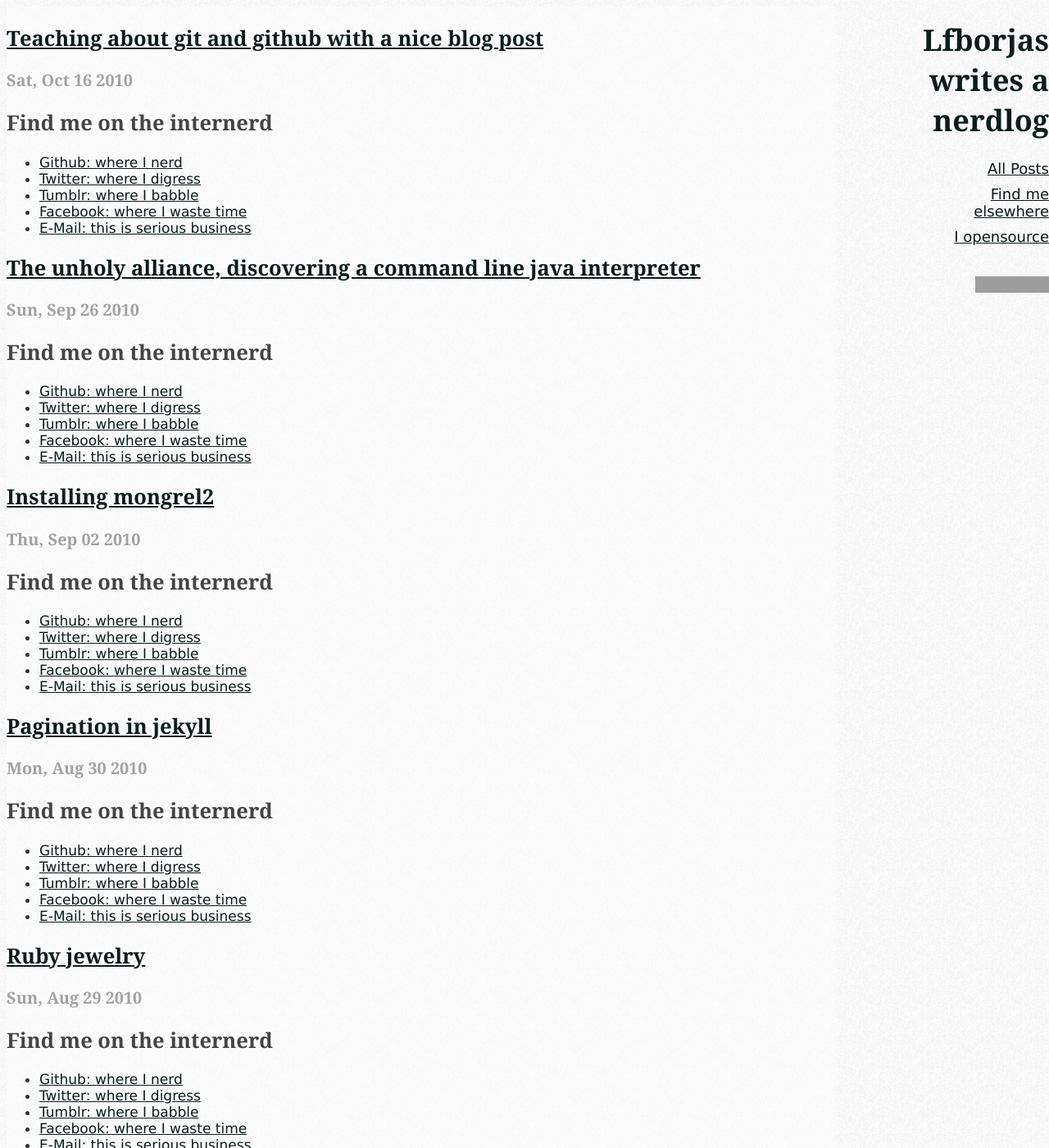
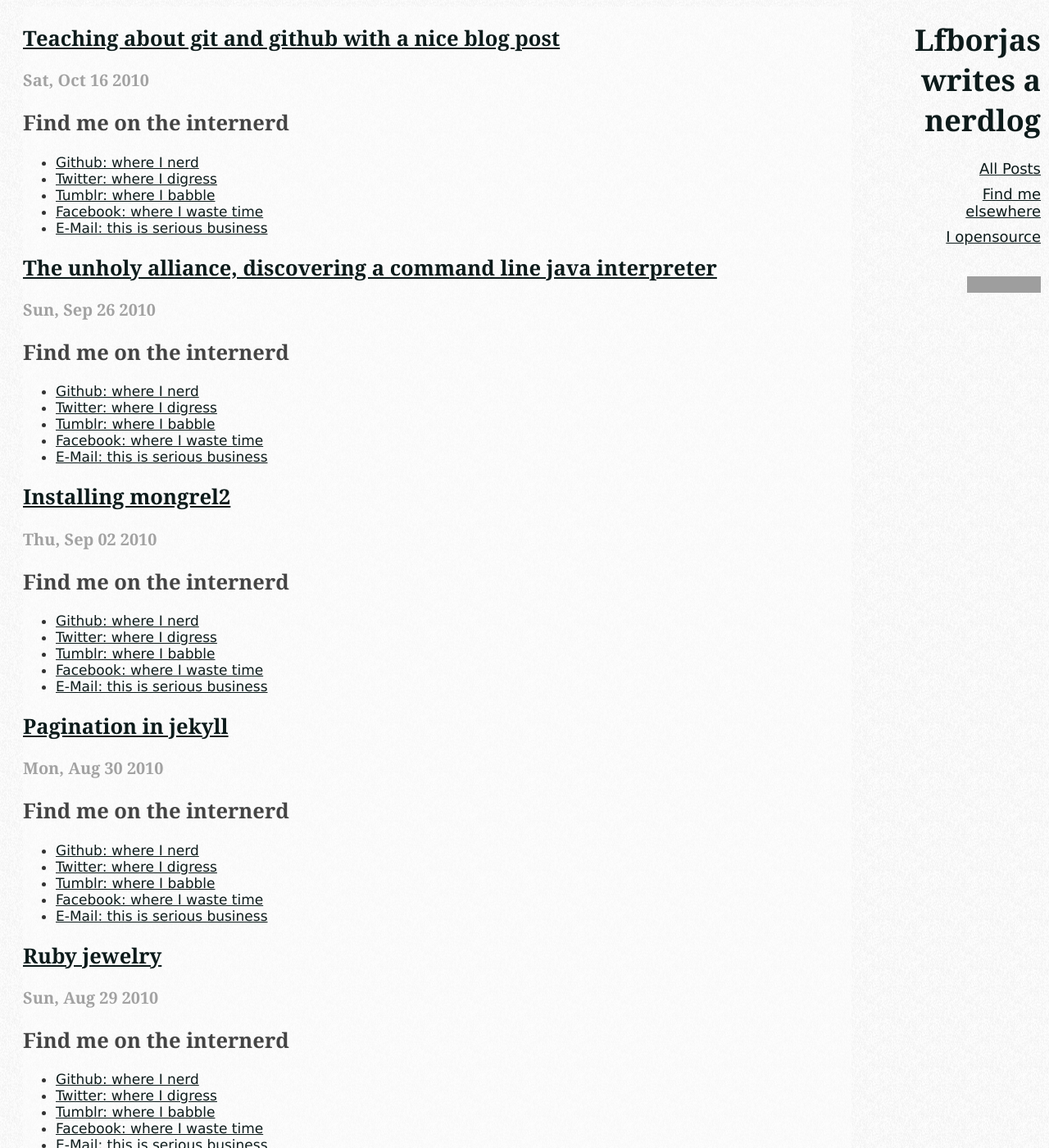
Before and after one commit to lfborjas/tech.lfborjas.com, a Jekyll site: the page built from index.html, in a window 1280 px wide and 1400 px high. Shown: the whole window at 82% size. Built offline with Jekyll 4.4.1, drawn with Linux system fonts in a browser that asks for light colours; the list of posts is cut into pages by our own code; comment, search, counter and statistics services are not loaded; grey boxes are pictures that could not be loaded.

Commit message:
Modificacion de prueba

```diff
--- a/css/base.css
+++ b/css/base.css
@@ -1 +1,45 @@
-body{font-family:"colaborate-1", "colaborate-2", Verdana, Helvetica, sans-serif;font-size:17px;background:#fefefe url(/images/fine_grain.png) repeat 50% 50%;color:#333333;text-rendering:optimizeLegibility}p{text-shadow:#fefefe 1px 1px 0px}h1,h2,h3{font-family:"anonymous-pro-1", "anonymous-pro-2", Georgia, serif;font-weight:bold}h1{color:#0d1b1b}h1 a{text-decoration:none !important}h2{color:#444444}h3{color:#a2a2a2}#content{width:80%;min-height:450px;float:left;background:rgba(254, 254, 254, 0.55);text-align:left}#sidebar{width:15%;min-height:450px;float:right;font-size:18px;text-align:right;position:fixed;top:0;right:0;bottom:0}#sidebar ul{list-style-type:none}#sidebar ul li{padding-bottom:10px}a{color:#0d1b1b}a:hover{background-color:rgba(68, 68, 68, 0.7)}#posts{font-size:16px}#posts li{padding-bottom:5px}#posts .tags{background:#333333;color:#fefefe}
+body {
+    font-family: "colaborate-1", "colaborate-2", Verdana, Helvetica, sans-serif;
+    font-size: 17px;
+    background: #fefefe url(/images/fine_grain.png) repeat 50% 50%;
+    color: #333333;
+    text-rendering: optimizeLegibility;
+}
+p { text-shadow: #fefefe 1px 1px 0px }
+h1, h2, h3 {
+    font-family: "anonymous-pro-1", "anonymous-pro-2", Georgia, serif;
+    font-weight: bold;
+}
+h1 { color: #0d1b1b }
+h1 a { text-decoration: none !important }
+h2 { color: #444444 }
+h3 { color: #a2a2a2 }
+#content {
+    width: 80%;
+    min-height: 450px;
+    float: left;
+    background: rgba(254, 254, 254, 0.55);
+    text-align: left;
+	margin-left:20px;
+}
+#sidebar {
+    width: 15%;
+    min-height: 450px;
+    float: right;
+    font-size: 18px;
+    text-align: right;
+    position: fixed;
+    top: 0;
+    right: 10px;
+    bottom: 0;
+}
+#sidebar ul { list-style-type: none }
+#sidebar ul li { padding-bottom: 10px }
+a { color: #0d1b1b }
+a:hover { background-color: rgba(68, 68, 68, 0.7) }
+#posts { font-size: 16px }
+#posts li { padding-bottom: 5px }
+#posts .tags {
+    background: #333333;
+    color: #fefefe;
+}
```
